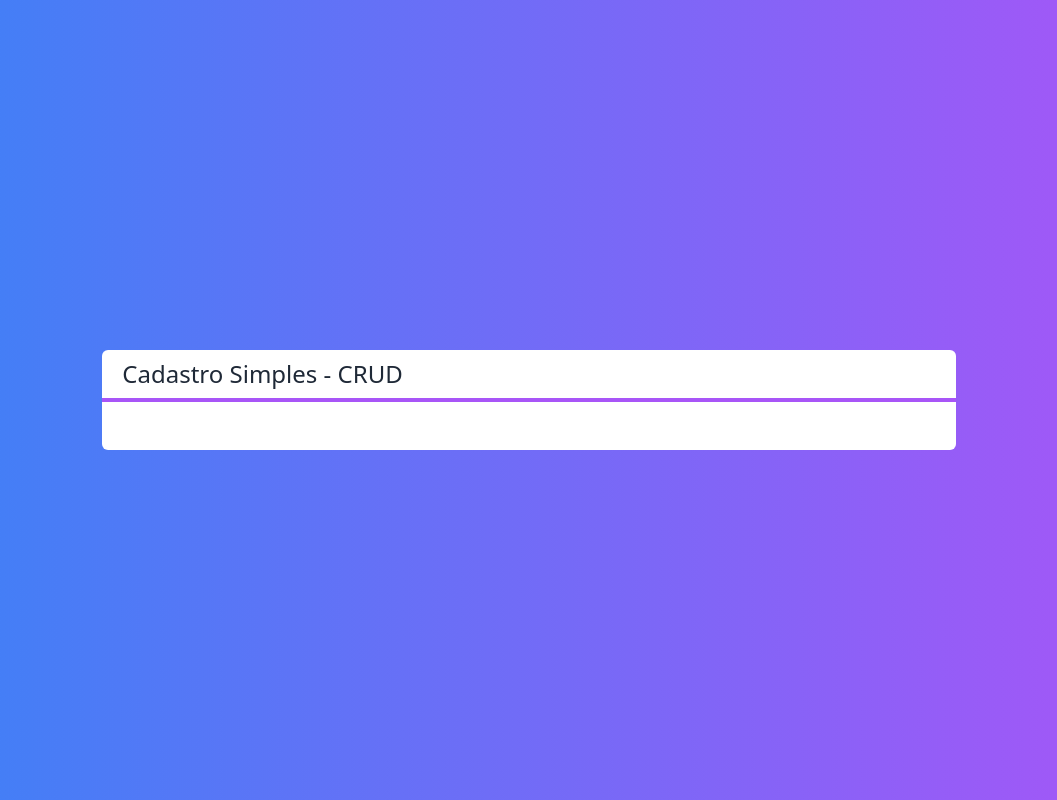
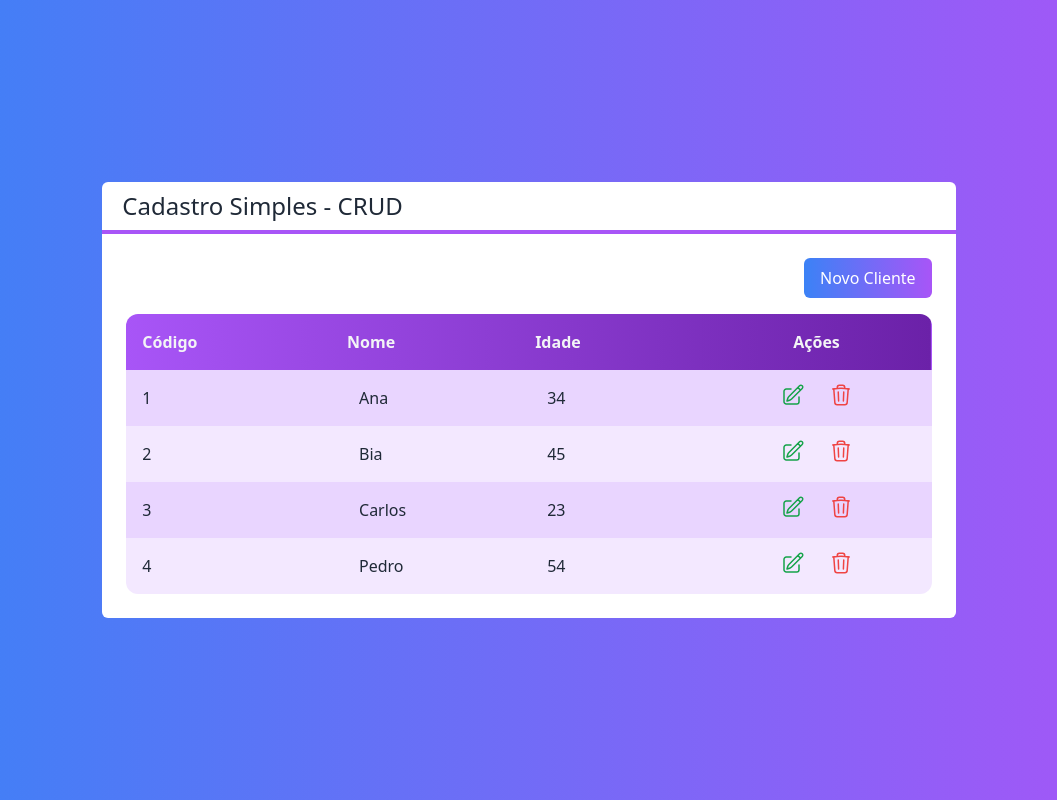
Before and after one commit to barolohelio/cadastro-simples-crud-next, a Next.js app: page / in a window 1280 px wide. Shown: the whole page, without its empty margins (111-1168 px from the left). Built offline with nearby package versions, Linux system fonts and the light colour scheme.

Commit message:
Configurando firebase

```diff
--- a/package.json
+++ b/package.json
@@ -9,6 +9,7 @@
     "lint": "next lint"
   },
   "dependencies": {
+    "firebase": "^8.8.0",
     "next": "12.3.1",
     "react": "18.2.0",
     "react-dom": "18.2.0"
--- /dev/null
+++ b/src/components/Button.tsx
@@ -0,0 +1,23 @@
+interface ButtonProps {
+  cor?: 'green' | 'blue' | 'gray'
+  children: any
+  className?: string
+  onClick?: () => void
+}
+
+export function Button(props: ButtonProps){
+  const cor = props.cor ?? 'gray'
+  return (
+    <button
+    onClick={props.onClick}
+    className={`
+      px-4 py-2 rounded-md
+      bg-gradient-to-r from-${cor}-400 to-${cor}-700
+      text-white
+      ${props.className}
+     `}>
+      {/* {console.log(cor)} */}
+      {props.children}
+    </button>
+  )
+}
--- /dev/null
+++ b/src/components/Form.tsx
@@ -0,0 +1,57 @@
+import { useState } from "react";
+
+import { Income } from "./Income";
+import { Client } from "../core/Client";
+import { Button } from "./Button";
+
+interface FormProps {
+  client: Client;
+  clientOnChange?: (client: Client) => void;
+  canceled?: () => void;
+}
+
+export function Form(props: FormProps){
+  const id = props.client?.id ?? null
+  const [name, setName] = useState(props.client?.name ?? '')
+  const [age, setAge] = useState(props.client?.age ?? 0)
+
+  return (
+    <div>
+      <div>
+        {id ? (
+          <Income
+            readOnly
+            text="Código"
+            value={id}
+            className="mb-4"
+          />
+        ): false}
+        <Income
+          text="Nome"
+          value={name}
+          onChange={setName}
+          className="mb-4"
+        />
+
+        <Income
+          text="Idade"
+          type="number"
+          value={age}
+          onChange={setAge}
+        />
+      <div className="flex justify-end mt-7">
+          <Button
+            cor="blue"
+            className="mr-2"
+            onClick={() => props.clientOnChange?.(new Client(name, +age, id))}
+          >
+            {id ? "Alterar" : "Salvar"}
+          </Button>
+          <Button onClick={props.canceled}>
+            Cancelar
+          </Button>
+      </div>
+      </div>
+    </div>
+  )
+}
--- /dev/null
+++ b/src/components/Icons.tsx
@@ -0,0 +1,33 @@
+export const IconEdit = (
+  <svg
+    xmlns="http://www.w3.org/2000/svg"
+    fill="none"
+    viewBox="0 0 24 24"
+    strokeWidth={1.5}
+    stroke="currentColor"
+    className="w-6 h-6"
+  >
+    <path
+      strokeLinecap="round"
+      strokeLinejoin="round"
+      d="M16.862 4.487l1.687-1.688a1.875 1.875 0 112.652 2.652L10.582 16.07a4.5 4.5 0 01-1.897 1.13L6 18l.8-2.685a4.5 4.5 0 011.13-1.897l8.932-8.931zm0 0L19.5 7.125M18 14v4.75A2.25 2.25 0 0115.75 21H5.25A2.25 2.25 0 013 18.75V8.25A2.25 2.25 0 015.25 6H10"
+    />
+  </svg>
+);
+
+export const IconTrash = (
+  <svg
+    xmlns="http://www.w3.org/2000/svg"
+    fill="none"
+    viewBox="0 0 24 24"
+    strokeWidth={1.5}
+    stroke="currentColor"
+    className="w-6 h-6"
+  >
+    <path
+      strokeLinecap="round"
+      strokeLinejoin="round"
+      d="M14.74 9l-.346 9m-4.788 0L9.26 9m9.968-3.21c.342.052.682.107 1.022.166m-1.022-.165L18.16 19.673a2.25 2.25 0 01-2.244 2.077H8.084a2.25 2.25 0 01-2.244-2.077L4.772 5.79m14.456 0a48.108 48.108 0 00-3.478-.397m-12 .562c.34-.059.68-.114 1.022-.165m0 0a48.11 48.11 0 013.478-.397m7.5 0v-.916c0-1.18-.91-2.164-2.09-2.201a51.964 51.964 0 00-3.32 0c-1.18.037-2.09 1.022-2.09 2.201v.916m7.5 0a48.667 48.667 0 00-7.5 0"
+    />
+  </svg>
+);
--- /dev/null
+++ b/src/components/Income.tsx
@@ -0,0 +1,29 @@
+interface IncomeProps {
+  readOnly?: boolean;
+  type?: 'text' | 'number';
+  text: string;
+  value: any;
+  className?: string;
+  onChange?: (value: any) => void;
+}
+
+export function Income(props: IncomeProps){
+  return (
+    <div className={`flex flex-col ${props.className}`}>
+      <label className="mb-1">
+        {props.text}
+      </label>
+      <input
+        type={props.type ?? 'text'}
+        value={props.value}
+        readOnly={props.readOnly}
+        onChange={e => props.onChange?.(e.target.value)}
+        className={`
+          border border-purple-500 rounded-lg
+          focus: outline-none bg-gray-100 px-4 py-2
+          ${props.readOnly ? '' : 'focus:bg-white'}
+        `}
+      />
+    </div>
+  )
+}
--- a/src/components/Table.tsx
+++ b/src/components/Table.tsx
@@ -1,20 +1,86 @@
 import { Client } from "../core/Client";
+import { IconEdit, IconTrash } from "./Icons";
 
-interface TableProps {
+interface TableProps  {
   clients: Client[];
+  clientSelected?: (client: Client) => void;
+  clientDeleted?: (client: Client) => void;
 }
 
 export function Table(props: TableProps) {
+  const showActions = props.clientDeleted || props.clientSelected
+
   function renderHead() {
-    <tr>
-      <th>Código</th>
-      <th>Nome</th>
-      <th>Idade</th>
-    </tr>;
+    return (
+      <tr>
+        <th className="text-left p-4">Código</th>
+        <th className="text-left p-4">Nome</th>
+        <th className="text-left p-4">Idade</th>
+        {showActions ? <th className="p-4">Ações</th> : false}
+      </tr>
+    );
   }
-    return(
-      <table>
+
+  function renderData() {
+    return props.clients?.map((client, i) => {
+      return (
+        <tr
+          key={client.id}
+          className={`${i % 2 === 0 ? "bg-purple-200" : "bg-purple-100"}`}
+        >
+          <td className="text-left p-4">{client.id}</td>
+          <td className="text-left py-4 pl-7">{client.name}</td>
+          <td className="text-left py-4 pl-7">{client.age}</td>
+          {showActions ? renderActions(client) : false}
+        </tr>
+      );
+    });
+  }
+
+  function renderActions(client: Client) {
+    return (
+      <td className="flex justify-center">
+        {props.clientSelected ? (
+          <button
+            onClick={() => props.clientSelected?.(client)}
+            className={`
+              flex justify-center items-center
+              text-green-600 rounded-full p-2 m-1
+              hover:bg-purple-50
+            `}
+          >
+            {IconEdit}
+          </button>
+        ) : (
+          false
+        )}
+        {props.clientDeleted ? (
+          <button
+            onClick={() => props.clientDeleted?.(client)}
+            className={`
+              flex justify-center items-center
+            text-red-500 rounded-full p-2 m-1
+            hover:bg-purple-50
+        `}>
+            {IconTrash}
+          </button>
+        ) : (
+          false
+        )}
+      </td>
+    );
+  }
+
+  return (
+    <table className="w-full rounded-xl overflow-hidden">
+      <thead
+        className={`
+        text-gray-100
+        bg-gradient-to-r from-purple-500 to-purple-800
+      `}>
         {renderHead()}
-      </table>
-    )
+      </thead>
+      <tbody>{renderData()}</tbody>
+    </table>
+  );
 }
--- a/src/core/Client.ts
+++ b/src/core/Client.ts
@@ -1,15 +1,15 @@
 export class Client {
   #id: string;
-  #nome: string;
-  #idade: number;
+  #name: string;
+  #age: number;
 
-  constructor(nome: string, idade: number, id: string = null ) {
-    this.#nome = nome
-    this.#idade = idade
+  constructor(name: string, age: number, id: string = null ) {
+    this.#name = name
+    this.#age = age
     this.#id = id
   }
 
-  static vazio(){
+  static empty(){
     return new Client('', 0)
   }
 
@@ -17,11 +17,11 @@ export class Client {
     return this.#id
   }
 
-  get nome() {
-    return this.#nome
+  get name() {
+    return this.#name
   }
 
-  get idade() {
-    return this.#idade
+  get age() {
+    return this.#age
   }
 }
--- a/src/pages/index.tsx
+++ b/src/pages/index.tsx
@@ -1,8 +1,15 @@
+import { useState } from "react";
+
+import { Button } from "../components/Button";
+import { Form } from "../components/Form";
 import { Layout } from "../components/Layout";
 import { Table } from "../components/Table";
 import { Client } from "../core/Client";
 
 export default function Home() {
+  const [client, setClient ] = useState<Client>(Client.empty())
+  const [visible, setVisible] = useState<'table' | 'form'>('table')
+
   const clients = [
     new Client('Ana', 34, '1'),
     new Client('Bia', 45, '2'),
@@ -10,16 +17,52 @@ export default function Home() {
     new Client('Pedro', 54, '4'),
   ]
 
+  function clientSelected(client: Client){
+    setClient(client)
+    setVisible('form')
+  }
+
+  function clientDeleted(client: Client){
+    console.log(client.name)
+  }
+
+  function newClient(){
+    setClient(Client.empty())
+    setVisible('form')
+  }
+
+  function saveClient(client: Client){
+    console.log(client)
+    setVisible('table')
+  }
+
   return (
     <div className={`
       flex justify-center items-center h-screen
       bg-gradient-to-r from-blue-500 to-purple-500
       text-white
     `}>
-      <Layout
-        title="Cadastro Simples - CRUD"
-      >
-        <Table clients={clients}></Table>
+      <Layout title="Cadastro Simples - CRUD">
+        {visible === 'table' ? (
+          <>
+            <div className="flex justify-end">
+              <Button cor="green" className="mb-4" onClick={() => newClient}>
+                Novo Cliente
+              </Button>
+            </div>
+            <Table
+              clients={clients}
+              clientSelected={clientSelected}
+              clientDeleted={clientDeleted}
+            />
+          </>
+        ) : (
+          <Form
+            client={client}
+            canceled={() => setVisible('table')}
+            clientOnChange={saveClient}
+          />
+        )}
       </Layout>
     </div>
   )
--- a/tailwind.config.js
+++ b/tailwind.config.js
@@ -4,6 +4,11 @@ module.exports = {
     "./src/pages/**/*.{js,ts,jsx,tsx}",
     "./src/components/**/*.{js,ts,jsx,tsx}",
   ],
+  safelist: [
+    "^bg-",
+    "^to-",
+    "^from-",
+  ],
   theme: {
     extend: {},
   },
```
Also changed, not shown: src/backend/config.ts (added, +12 -0 lines), 1 other file (tests, documents, lock files or other folders).
